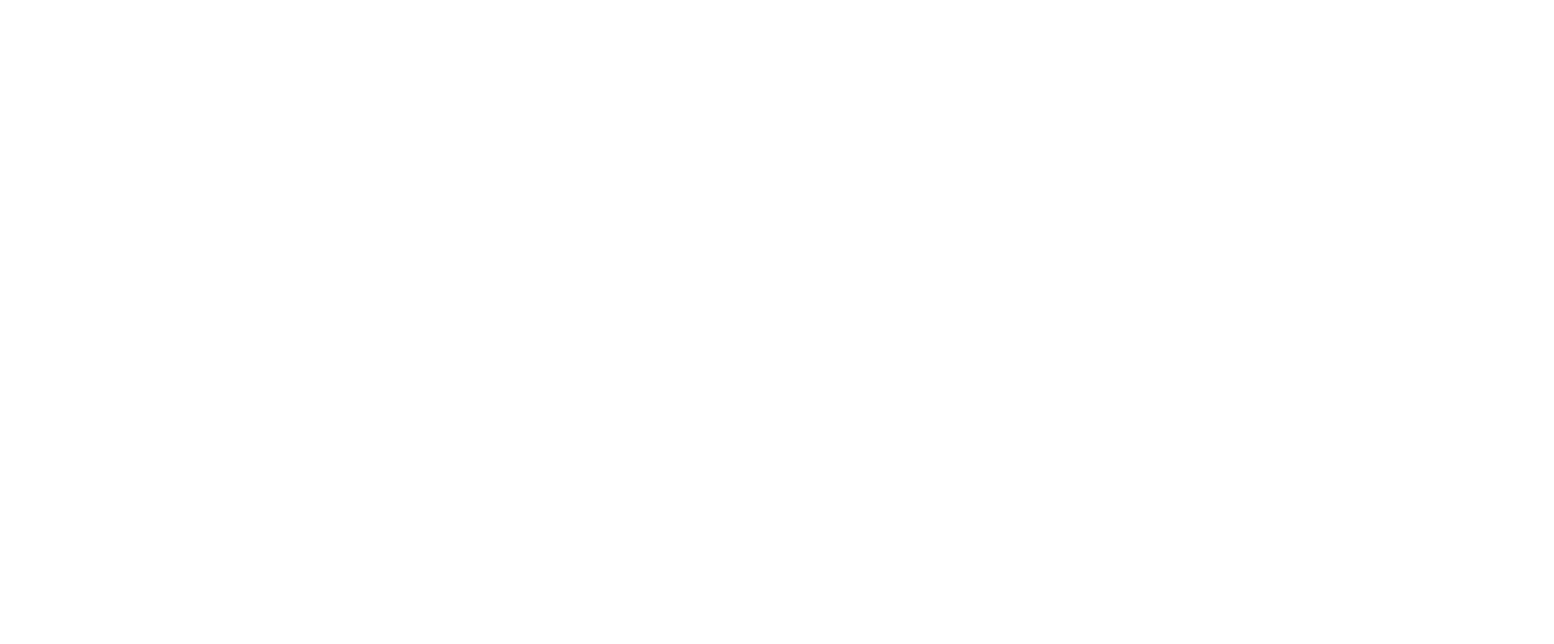
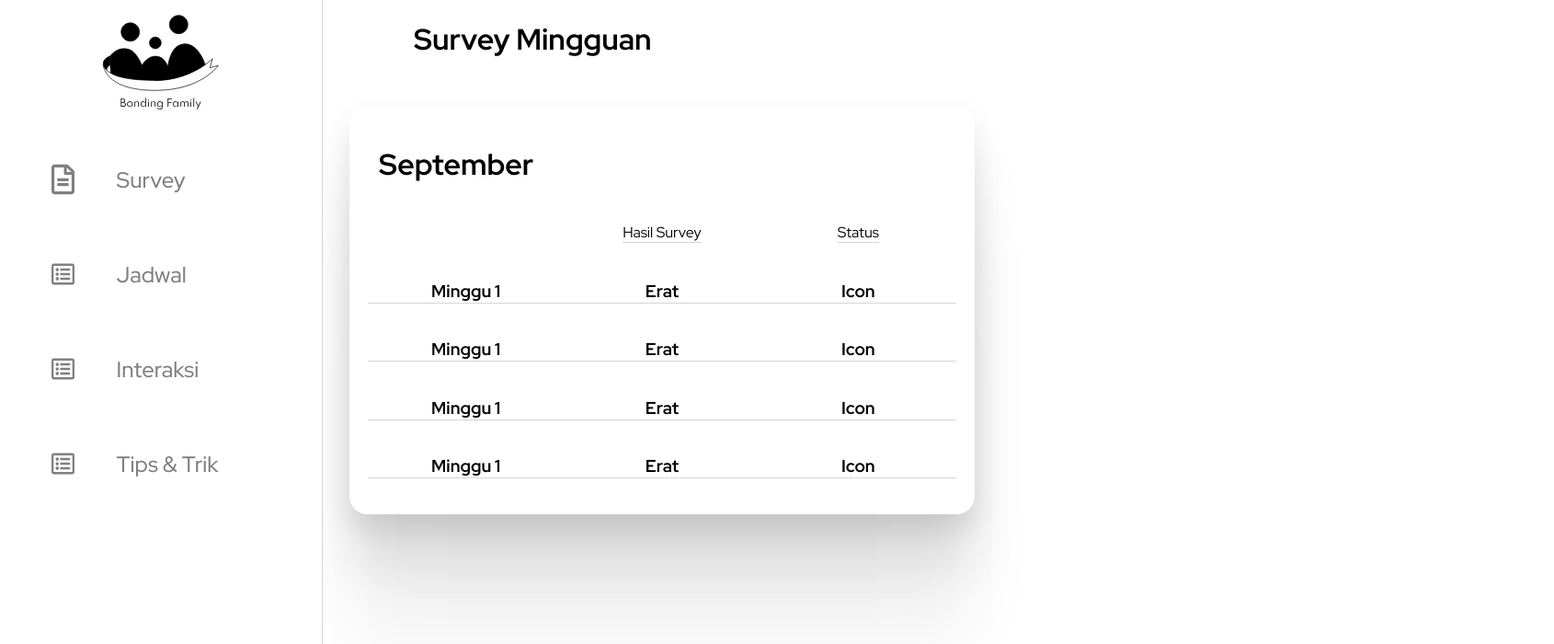
Before and after one commit to Ilham1m4man/Bonding-Family, a React (Create React App) app: page /survey in a window 1280 px wide. Before the commit this address had no page. Shown: the top 700 px of the page at 92% size, 1690 px wide, since content can reach past the window. Built offline with nearby package versions, Linux system fonts and the light colour scheme; sample sign-in values are in the browser's storage.

Commit message:
create survey page

```diff
--- a/src/App.jsx
+++ b/src/App.jsx
@@ -6,6 +6,7 @@
 import InteraksiPage from "./views/pages/Interaksi";
 import LoginPage from "./views/pages/Loginpage";
 import SignUp from "./views/pages/SignUp";
+import Surveypage from "./views/pages/Survey";
 import "./main.css";
 
 const BondingFams = () => {
@@ -27,6 +28,7 @@
           <Route path="/jadwal" element={<JadwalPage />} />
           <Route path="/login" element={<LoginPage />} />
           <Route path="/sign-up" element={<SignUp />} />
+          <Route path="/survey" element={<Surveypage />} />
         </Routes>
       </main>
     </>
--- /dev/null
+++ b/src/components/SurveyPageComponent/ListMinggu.jsx
@@ -0,0 +1,60 @@
+import React from "react";
+import "./survey.css";
+const ListMinggu = () => {
+    return (
+      <>
+        <div className="SurveyCardMingguan">
+          <div className="isisurvey">
+            <div className="titleCardBulan">
+              <h1>September</h1>
+            </div>
+            <div className="keterangan">
+              <p id="hasilsurvey">Hasil Survey</p>
+              <p id="status">Status</p>
+
+                <h3>Minggu 1</h3>
+                <h3>Erat</h3>
+                <h3>Icon</h3>
+
+                <h3>Minggu 1</h3>
+                <h3>Erat</h3>
+                <h3>Icon</h3>
+
+                <h3>Minggu 1</h3>
+                <h3>Erat</h3>
+                <h3>Icon</h3>
+
+                <h3>Minggu 1</h3>
+                <h3>Erat</h3>
+                <h3>Icon</h3>
+              {/* <div className="minggu1">
+                <h3>Minggu 1</h3>
+                <h3>Erat</h3>
+                <h3>Icon</h3>
+              </div>
+
+              <div className="minggu2">
+                <h3>Minggu 1</h3>
+                <h3>Erat</h3>
+                <h3>Icon</h3>
+              </div>
+
+              <div className="minggu3">
+                <h3>Minggu 1</h3>
+                <h3>Erat</h3>
+                <h3>Icon</h3>
+              </div>
+
+              <div className="minggu4">
+                <h3>Minggu 1</h3>
+                <h3>Erat</h3>
+                <h3>Icon</h3>
+              </div> */}
+            </div>
+          </div>
+        </div>
+      </>
+    );
+  };
+
+export default ListMinggu;
--- /dev/null
+++ b/src/components/SurveyPageComponent/SurveyMingguan.jsx
@@ -0,0 +1,13 @@
+import React from "react";
+import "./survey.css";
+const SurveyMingguan = () => {
+    return (
+      <>
+        <div className="SurveyCard">
+          <h1 className="titleCardSurvey">Survey Mingguan</h1>
+        </div>
+      </>
+    );
+  };
+
+export default SurveyMingguan;
--- /dev/null
+++ b/src/components/SurveyPageComponent/survey.css
@@ -0,0 +1,100 @@
+@import "../../main.css";
+
+.SurveyCard {
+  margin-left: 450px;
+}
+
+.SurveyCardMingguan {
+  margin-left: 350px;
+  display: flex;
+  width: 100%;
+
+  flex-direction: column;
+  padding: 30px;
+
+}
+.titleCardBulan {
+  margin-left: 12px;
+  text-align: left;
+}
+
+.SurveyCardMingguan p{
+  display: flex;
+  margin-left: 150px;
+}
+
+.keterangan {
+  display: grid;
+  grid-template-columns: repeat(3,minmax(0,1fr));
+  grid-template-rows: repeat(5,minmax(0,1fr));
+  place-items: center;
+  width: 100%;
+  padding-right: 50px;
+  gap: 0;
+}
+
+.isisurvey {
+  border-radius: 5px;
+  box-shadow: 0px 220px 88px rgba(0, 0, 0, 0.01),
+    0px 124px 74px rgba(0, 0, 0, 0.05), 0px 55px 55px rgba(0, 0, 0, 0.09),
+    0px 14px 30px rgba(0, 0, 0, 0.1), 0px 0px 0px rgba(0, 0, 0, 0.1);
+  border-radius: 20px;
+  width: 50%;
+  padding: 20px;
+}
+
+#hasilsurvey{
+  grid-column-start: 2;
+  grid-column-end: 3;
+  margin: 0;
+  border-bottom: 1px solid rgba(var(--grey-100));
+  /* width: 100%; */
+  text-align: center;
+  /* place-self: center; */
+}
+
+#status{
+  /* place-self: center; */
+  margin: 0;
+  border-bottom: 1px solid rgba(var(--grey-100));
+  /* width: 100%; */
+  text-align: center;
+}
+
+.keterangan h3 {
+  /* display: flex; */
+  /* margin: 100px 12px 12px -150px; */
+  /* margin-left: 150px; */
+  /* text-align: left; */
+  place-items: center;
+  /* width: 80%; */
+  text-align: center;
+  border-bottom: 1px solid rgba(var(--grey-100));
+  width: 100%;
+}
+
+/* .minggu1 {
+  grid-column-start: 1;
+  grid-column-end: 4;
+  border-bottom: 1px solid rgba(var(--grey-100));
+  width: 100%;
+}
+
+.minggu2 {
+  grid-column-start: 1;
+  grid-column-end: 4;
+  border-bottom: 1px solid rgba(var(--grey-100));
+  width: 100%;
+}
+.minggu3 {
+  grid-column-start: 1;
+  grid-column-end: 4;
+  border-bottom: 1px solid rgba(var(--grey-100));
+  width: 100%;
+}
+.minggu4 {
+  grid-column-start: 1;
+  grid-column-end: 4;
+  border-bottom: 1px solid rgba(var(--grey-100));
+  width: 100%;
+} */
--- a/src/main.css
+++ b/src/main.css
@@ -227,4 +227,5 @@
   .mainContent {
     padding-left: 0;
   }
+
 }
--- /dev/null
+++ b/src/views/pages/Survey.jsx
@@ -0,0 +1,46 @@
+import React, { useState } from "react";
+import Sidebar from "../../components/Sidebar/Sidebar";
+import SidebarCopy from "../../components/Sidebar/Sidebar copy";
+import NavbarMobile from "../../components/SectionTop/NavbarMobile";
+import SurveyMingguan from "../../components/SurveyPageComponent/SurveyMingguan";
+import ListMinggu from "../../components/SurveyPageComponent/ListMinggu";
+const Survey = () => {
+  const [isSidebar, setSidebar] = useState(false);
+  const openSidebar = () => {
+    setSidebar(true);
+    document.getElementById("sidebar").style.display = "block";
+  };
+
+  const closeSidebar = () => {
+    setSidebar(false);
+    document.getElementById("sidebar").style.display = "none";
+  };
+  return (
+    <>
+      <div style={{ display: "flex" }}>
+        {isSidebar === false ? (
+          isSidebar === false
+        ) : (
+          <div>
+            <Sidebar closeSidebar={closeSidebar}></Sidebar>
+          </div>
+        )}
+
+        {isSidebar === true ? (
+          isSidebar === true
+        ) : (
+          <div>
+            <SidebarCopy></SidebarCopy>
+
+          </div>
+        )}
+        <div className="contentRightSide">
+        <NavbarMobile openSidebar={openSidebar}></NavbarMobile>
+        <SurveyMingguan></SurveyMingguan>
+        <ListMinggu></ListMinggu>
+        </div>
+      </div>
+    </>
+  );
+};
+export default Survey;
```
